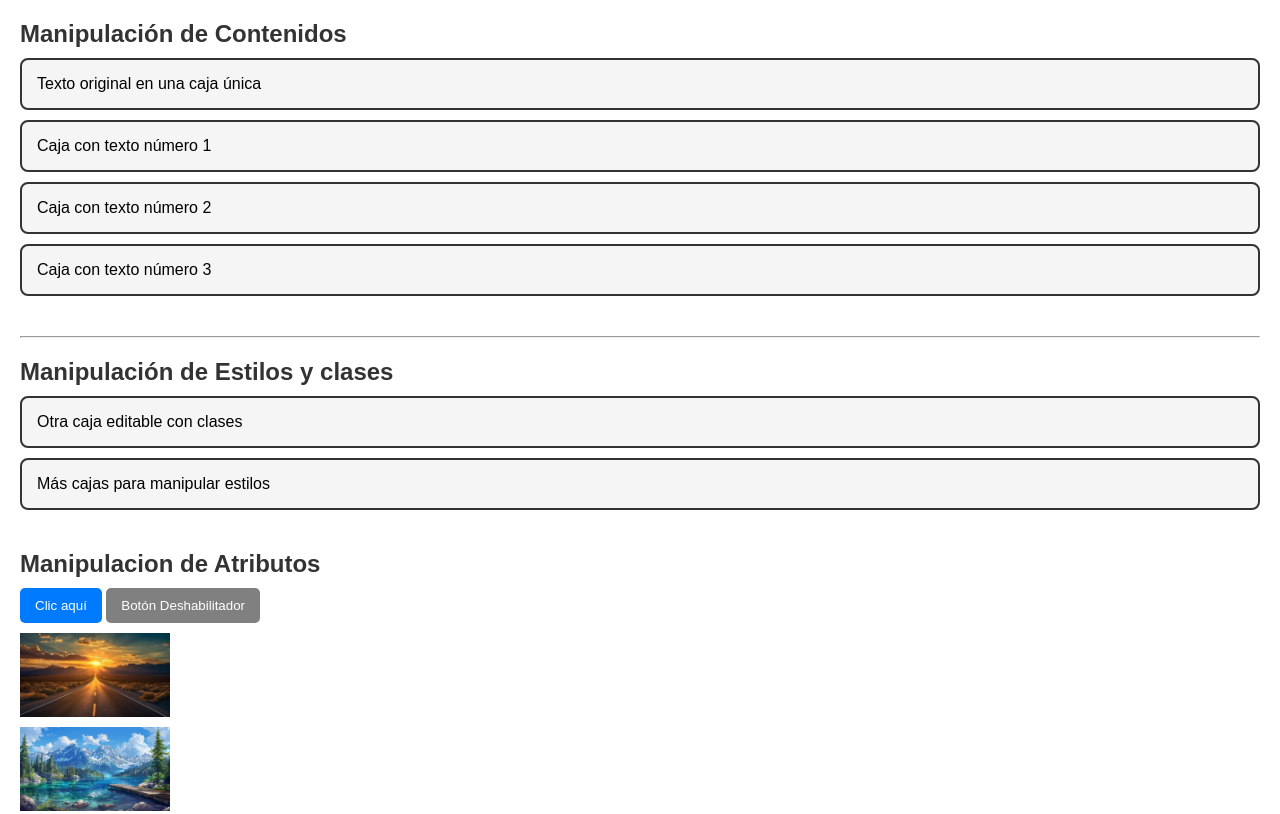
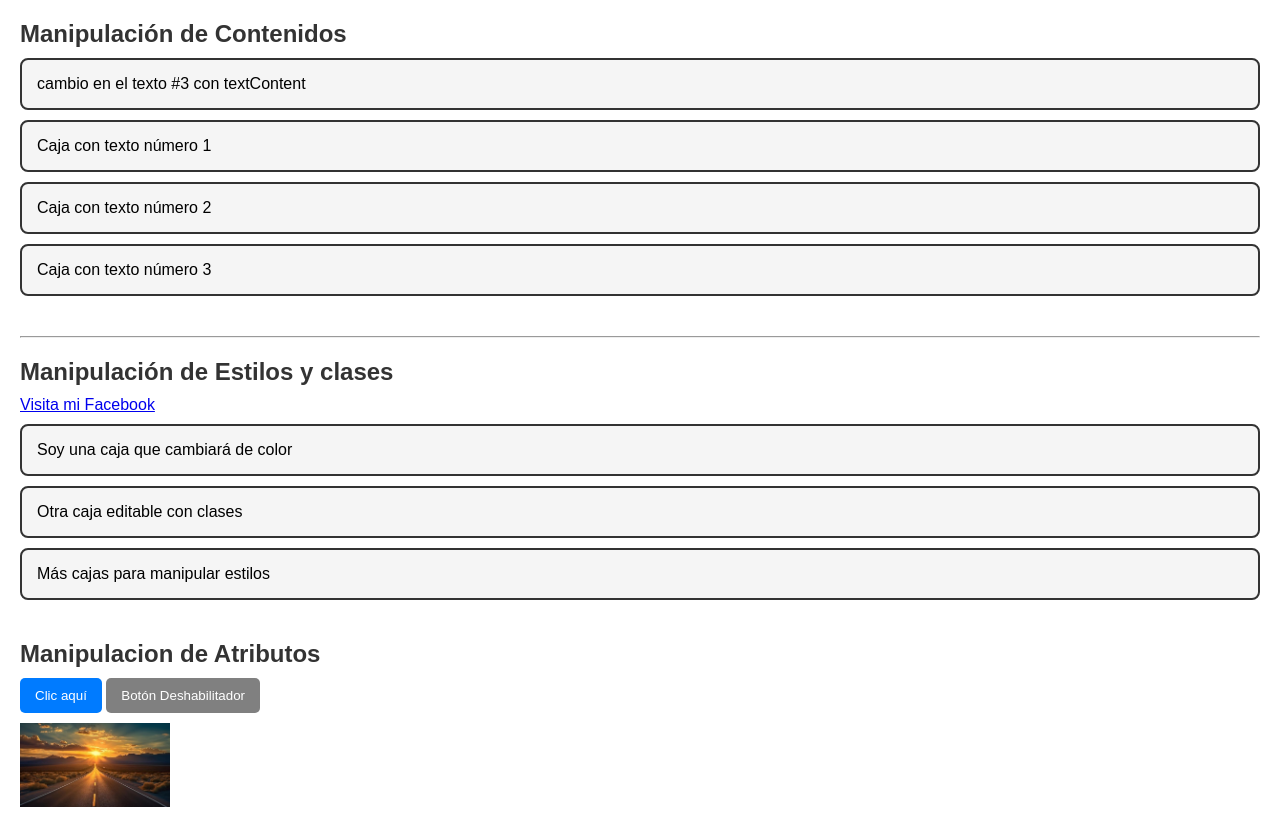
Before and after one commit to juana0504/Manipulacion_del-_DOM_1, a plain HTML site: page index.html in a window 1280 px wide. Shown: the top 814 px of the page. Drawn offline with Linux system fonts and the light colour scheme.

Commit message:
Se agrego el cambi de texto por id

```diff
--- a/css/style.css
+++ b/css/style.css
@@ -6,10 +6,13 @@ body{
 section{
     margin-bottom: 40px;
 }
+
 h2{
     margin-bottom: 10px;
     color: #333;
 }
+
+
 
 .caja{
     border: 2px solid #333;
--- a/index.html
+++ b/index.html
@@ -18,6 +18,8 @@
     <!--ESTILOS Y clases-->
     <section id="estilos">
         <h2>Manipulación de Estilos y clases</h2>
+        <a href="https://www.facebook.com/?stype=lo&flo=1&deoia=1&jlou=Afcd0gASOdV1pFFmxXGvsnIEeQcrKcUOW6yOQmHUbfTEVhj4w3qVA1_Ih-dbXytB90S2DnxjepLuPOwSaxcDrBae-Ym-7Okf9bgCkO4Z8vRGAQ&smuh=32716&lh=Ac9L77F9DlBEsHLypvw">Visita mi Facebook</a>
+        <div id="estilo-unico" class="caja">Soy una caja que cambiará de color</div>
         <div class="caja">Otra caja editable con clases</div>
         <div class="caja">Más cajas para manipular estilos</div>
     </section>
@@ -32,6 +34,6 @@
         <img class="imagen-grupo" src="img/imagen2.jpg" alt="Imagen pequeña 2">
     </section>
 
-    <script src="js/main.js"></script>
+    <script src="js/contenidos.js"></script>
 </body>
 </html>
--- /dev/null
+++ b/js/contenidos.js
@@ -0,0 +1,7 @@
+const caja=document.getElementById('caja-unica');
+
+caja.innerText="cambio en el texto #1 con innerText"
+
+caja.innerHTML="cambio en el texto #2 con innerHTML"
+
+caja.textContent="cambio en el texto #3 con textContent"
```
Also changed, not shown: js/main.js (deleted).
